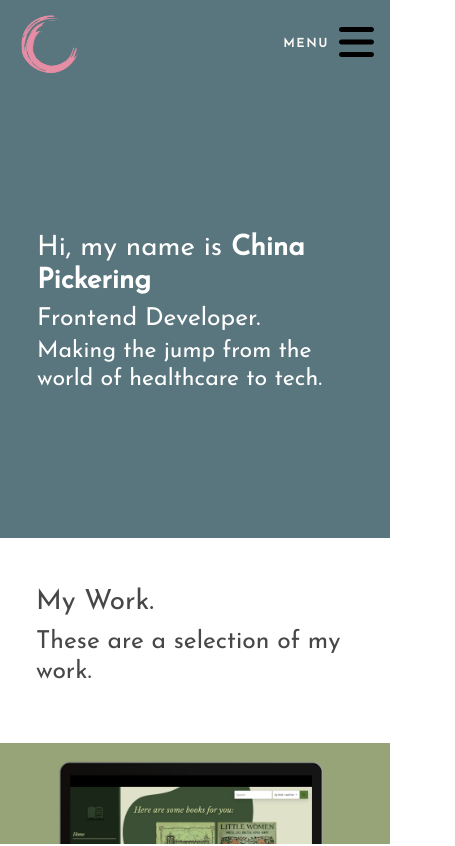
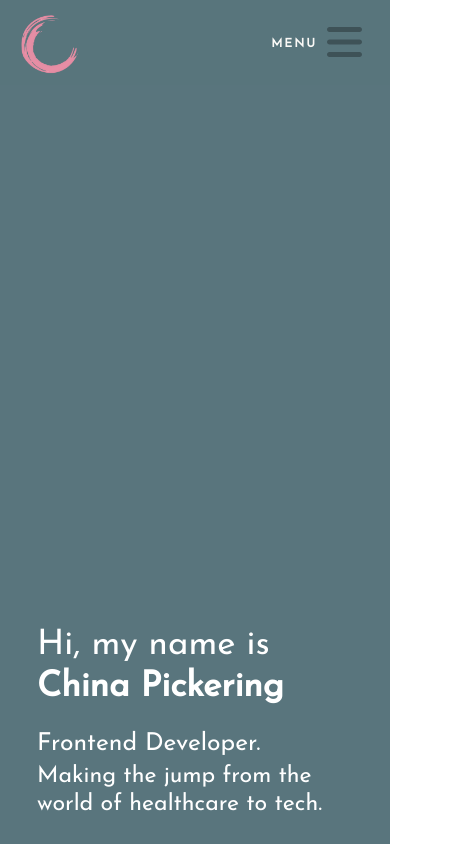
Before and after one commit to chinapicke/portfolio, a React (Create React App) app: page / in a window 390 px wide. Shown: the top 846 px of the page, 455 px wide, since content can reach past the window. Built offline with nearby package versions, Linux system fonts and the light colour scheme.

Commit message:
homepage navbar animation on scroll

```diff
--- a/src/App.css
+++ b/src/App.css
@@ -8,7 +8,3 @@
   font-family: Josefin Sans;
 
   }
-
-.App{
-  height:100vh;
-}
--- a/src/Assets/JSON/homepageProjects.json
+++ b/src/Assets/JSON/homepageProjects.json
@@ -5,7 +5,7 @@
         "id" : 1,
         "projectname": "gutenBooks",
         "description": "A responsive React application that utilises Gutendex API that pulls books from Gutenberg Project epub databas so that users can read free classical books on the go. Books are displayed using React Reader (powered by ePubJS). Users can filters their search by author, title or topic. A book can be read directly or added to a bookshelf for later. Users can also review their read books with star rating and review functionaltiy.",
-        "components":["React","MUI", "SCSS", "AWS Lambda"],
+        "components":["React","MUI", "SCSS"],
         "quickDescription":"Read free classical books on the go",
         "imageScreenShot":"/Images/guten.png",
         "image":"/Images/3.jpg",
--- a/src/Assets/Styles/Footer.css
+++ b/src/Assets/Styles/Footer.css
@@ -47,6 +47,7 @@
 
 .topOfPage{
     margin-top: 10px;
+    cursor: pointer;
 }
 
 .line:after {
--- a/src/Assets/Styles/Homepage.css
+++ b/src/Assets/Styles/Homepage.css
@@ -18,8 +18,8 @@
 
 
 .topHomepage {
-    padding: 80% 5% 10%;
-    height: 100%;
+    padding: 80% 5% 0% 5%;
+    height: 100vh;
     background-color: #59757D;
     /* background-color: #121212; */
 }
@@ -44,8 +44,9 @@
 .leftAsideText {
     width: 90%;
     color: white;
-    position: relative;
-    bottom: 100px;
+    /* position: relative;
+    bottom: 130px; */
+    margin-bottom: 20px;
 }
 
 .leftAsideText h2,
@@ -55,8 +56,9 @@
 }
 
 .leftAsideText h1 {
-    margin-bottom: 5px;
+    margin-bottom: 20px;
     margin-top: 20px;
+    font-size: 35px;
 }
 
 .linkBarSmallScreen {
@@ -131,8 +133,8 @@ svg {
 @media screen and (min-width: 768px) {
 
     .topHomepage{
-        padding:40% 5% 10%;
-        height:760px;
+        padding:40% 5% 3%;
+        /* height:760px; */
         /* display:grid; */
         /* grid-template-columns: 85% 15%; */
     }
@@ -219,7 +221,7 @@ svg {
 
 
     .topHomepage{
-        padding:25% 5% 5%;
+        padding:25% 5% 3%;
         width:90%;
 
         /* height:650px; */
@@ -231,7 +233,7 @@ svg {
 
 @media screen and (min-width:1200px){
     .topHomepage{
-        padding:25% 5% 5%;
+        padding:25% 5% 3%;
         /* height:650px; */
         /* display:grid; */
         /* grid-template-columns: 85% 15%; */
--- a/src/Assets/Styles/Navbar.css
+++ b/src/Assets/Styles/Navbar.css
@@ -8,7 +8,7 @@
 .navbarList {
     padding-top: 10px;
     padding-bottom: 5px;
-    background-color: #59757D;
+    background-color: rgba(89, 117, 125, 0.7);
     /* background-color: #121212; */
     cursor: grab;
 }
@@ -58,6 +58,7 @@
 
 .navBars{
     color:black;
+    mix-blend-mode: difference;
 }
 .navbarOptions{
     background-color: #121212;
@@ -127,7 +128,7 @@
     position: fixed;
     /* background-color: white; */
     background-color: white;
-    bottom:3px;
+    /* bottom:3px; */
     /* background-color: black; */
     height: 100vh;
     width: 100vw;
--- a/src/Assets/Styles/Work.css
+++ b/src/Assets/Styles/Work.css
@@ -42,6 +42,11 @@
   border-radius: 6px;
   max-width: 350px;
   height: auto;
+  transition: all .2s ease-in-out;
+}
+
+.appImageFullscreen:hover{
+  transform: scale(1.1);
 }
 
 .projectText {
@@ -92,8 +97,7 @@
 
 .linksGrid {
   align-self: center;
-  justify-items: center;
-  align-items: center;
+  /* justify-items: center; */
 }
 
 .rightArrow{
--- a/src/Components/Footer.js
+++ b/src/Components/Footer.js
@@ -92,7 +92,6 @@ const Footer = () => {
         <div className='decorTop' >
             <div className='line'></div>
             <p className='topOfPage' onClick={scrollTop}>TOP</p>
-            <button onClick={scrollTop}>Click scroll</button>
         </div>
         </div>
 
--- a/src/Components/Layout.js
+++ b/src/Components/Layout.js
@@ -3,7 +3,7 @@ import { NavLink } from "react-router-dom";
 // import Logo from '../Assets/Images/logo.png';
 import Logo from '../Assets/Images/logomaybe.png'
 import '../Assets/Styles/Navbar.css';
-import { useState } from 'react';
+import { useState, useEffect } from 'react';
 import Footer from './Footer';
 import { faBars, faX } from '@fortawesome/free-solid-svg-icons';
 import { useLocation } from 'react-router-dom';
@@ -47,12 +47,35 @@ const Layout = () => {
   // ... perhaps some authentication logic to protect routes?
 
   const [showNav, setShowNav] = useState(false);
+  const [show, setShow] = useState(true);
+  const [lastScrollY, setLastScrollY] = useState(0);
+
+  const controlNavbar = () => {
+    if (window.scrollY > lastScrollY) { // if scroll down hide the navbar
+      setShow(true);
+    } else { // if scroll up show the navbar
+      setShow(false);
+    }
+
+    // remember current page location to use in the next move
+    setLastScrollY(window.scrollY);
+  };
+
+  useEffect(() => {
+    window.addEventListener('scroll', controlNavbar);
+
+    // cleanup function
+    return () => {
+       window.removeEventListener('scroll', controlNavbar);
+    };
+  }, [lastScrollY]);
+
 
   const location = useLocation()
 
   return (
     <>
-      <NavLink to='/' onClick={() => setShowNav(!showNav)}>
+      <NavLink to='/' onClick={() => setShowNav(!showNav)} className={`active ${show && 'hidden '}`}>
         <div className='fullscreenTopBar hidden lg:flex justify-between px-3'>
           <img src={Logo} alt='page logo' className='logo largeLogo mt-2' />
         </div>
@@ -125,8 +148,8 @@ const Layout = () => {
 
         <div className='navbarFullContainer'>
           <Outlet />
-          <div className='navbarContainer'>
-            <header className="header">
+          <div className={`active ${show && 'hidden '}`}>
+            <nav className="header" >
               <ul className={`navbarList flex flex-row justify-between items-center px-3 ${!showNav ? '' : 'closeBackground'}`}>
                 <NavLink className='homeNav lg:hidden' to="/">
                   <img src={Logo} alt='page logo' className='logo' />
@@ -134,7 +157,7 @@ const Layout = () => {
                 <li>
                   {/* <h1>MENU</h1> */}
                   {!showNav ?
-                    <div className='flex flex-row ' >
+                    <div className='flex flex-row mr-3' >
                       <p className={location.pathname === '/' ? 'navHome' : 'navbarBars'}>MENU</p>
                       <FontAwesomeIcon icon={faBars} className='navBars'
                         onClick={() => setShowNav(!showNav)} />
@@ -148,7 +171,7 @@ const Layout = () => {
 
                 </li>
               </ul>
-            </header>
+            </nav>
           </div>
         </div>
 
--- a/src/Components/Navbar.js
+++ /dev/null
@@ -1,72 +0,0 @@
-import { useState } from "react";
-import { NavLink, useLocation } from "react-router-dom";
-import Logo from '../Assets/Images/logo.png';
-import '../Assets/Styles/Navbar.css';
-import { FontAwesomeIcon } from '@fortawesome/react-fontawesome';
-import { faBars, faX } from '@fortawesome/free-solid-svg-icons';
-
-
-
-const Navbar = () => {
-
-  const [showNav, setShowNav] = useState(false);
-
-  return (
-    <div className='navbarContainer'>
-      <header className="header">
-        <ul className='navbarList flex flex-row justify-between items-center px-3'>
-          <NavLink className='homeNav lg:hidden' to="/">
-            <img src={Logo} alt='page logo' className='logo' />
-          </NavLink>
-          <li>
-            {/* <h1>MENU</h1> */}
-            {!showNav ?
-              <div className='flex flex-row onClick={() => setShowNav(!showNav)} '>
-                <p>MENU</p>
-
-                <FontAwesomeIcon icon={faBars} className='navbarBars'
-                  onClick={() => setShowNav(!showNav)} />
-              </div> :
-              <div className='flex flex-row hidden'>
-                <p>CLOSE</p>
-                <FontAwesomeIcon icon={faX}
-                  onClick={() => setShowNav(!showNav)} />
-              </div>
-            }
-
-          </li>
-        </ul>
-      </header>
-      <div className='navbar'>
-        {showNav ?
-          <div className='navbarOptions largeNavIcons flex flex-col animatable justify-center items-center'>
-            {!showNav ?
-              <div className='flex flex-row' onClick={() => setShowNav(!showNav)} >
-                <p>MENU</p>
-                <FontAwesomeIcon icon={faBars} className='navbarBars'
-                  />
-
-              </div> :
-              <div className='flex flex-row hidden'>
-                <p>CLOSE</p>
-                <FontAwesomeIcon icon={faX}
-                  onClick={() => setShowNav(!showNav)} />
-              </div>
-            }
-
-            <NavLink to='/about' className='navbarFullScreenOptions animatableWord'>
-              About
-            </NavLink>
-            <NavLink to='/work' className='navbarFullScreenOptions'>
-              Work
-            </NavLink>
-            <NavLink to='/contact' className='navbarFullScreenOptions'>
-              Contact
-            </NavLink>
-          </div> : null}
-      </div>
-    </div>
-  )
-}
-
-export default Navbar
--- a/src/Components/OneProjectCardFullscreen.js
+++ b/src/Components/OneProjectCardFullscreen.js
@@ -17,18 +17,24 @@ const OneProjectCardFullscreen = ({ project }) => {
                 <p>{project.description}</p>
 
                 <div
-                    className="linksGrid "           >
+                    className="linksGrid"           >
                     {/* <div>
                         <Link to={project.deployedURL}>
                             <button className="workLinks">view project</button>
                         </Link>
                         <span className='circleShadow' />
                     </div> */}
-                    <div>
-                        <p>{project.components}</p>
+                    <div className='flex flex-row'>
+                        {
+                            project.components.map((item)=>{
+                                return(
+                                    <p className='mx-2'>{item}</p>
+                                )
+                            })
+                        }
 
                     </div>
-                    <div>
+                    <div className='flex justify-center'>
                         <Link to={project.githubUrl}>
                             <FaGithub className="workLinks" />
                         </Link>
--- a/src/index.css
+++ b/src/index.css
@@ -9,18 +9,10 @@ body {
     sans-serif;
   -webkit-font-smoothing: antialiased;
   -moz-osx-font-smoothing: grayscale;
+  width: 100vw;
 }
 
 code {
   font-family: source-code-pro, Menlo, Monaco, Consolas, 'Courier New',
     monospace;
 }
-
-
-html,body{
-  width: 100%;
-  height: 100%;
-  margin: 0px;
-  padding: 0px;
-  overflow-x: hidden;
-}
```
